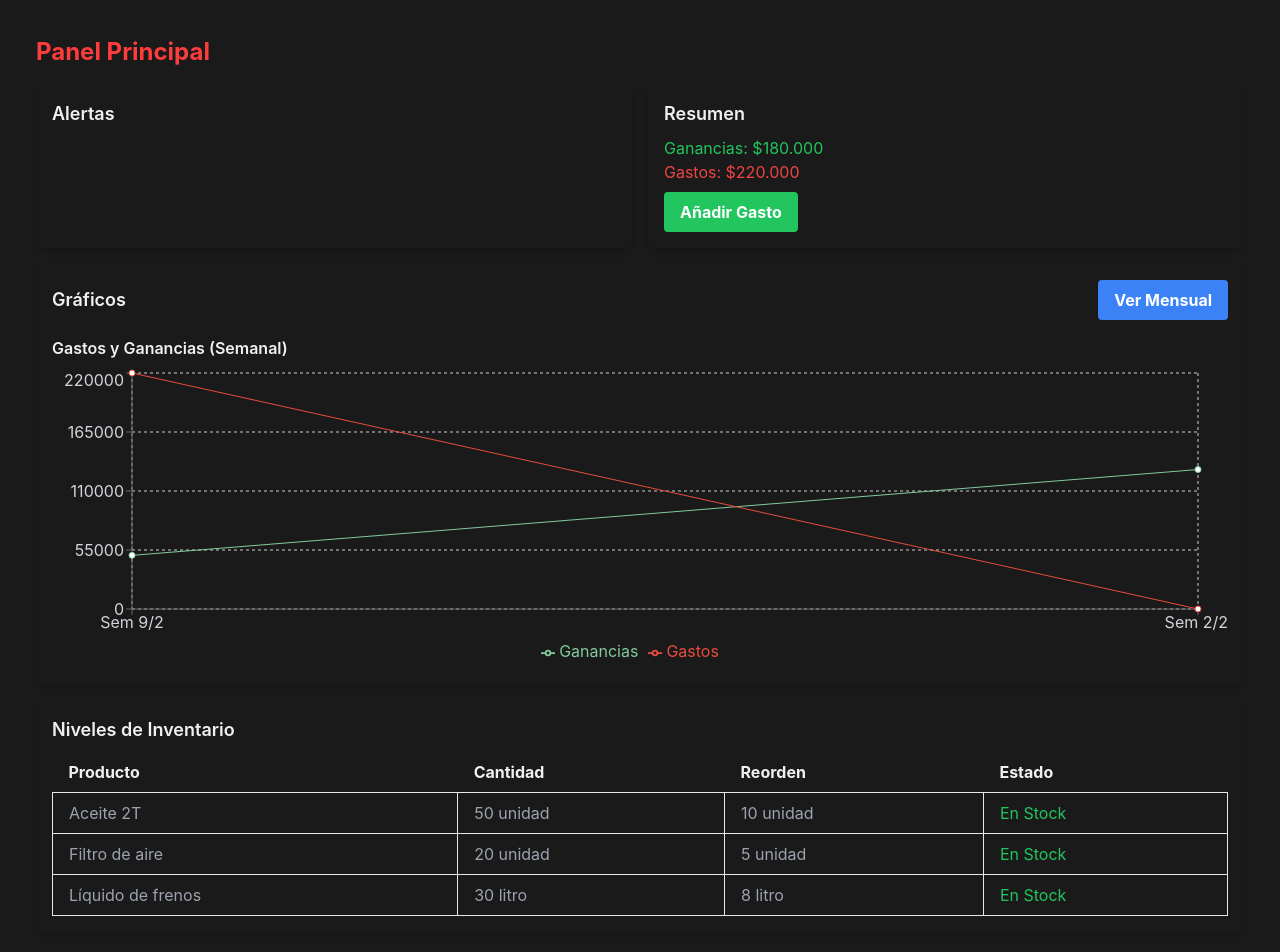
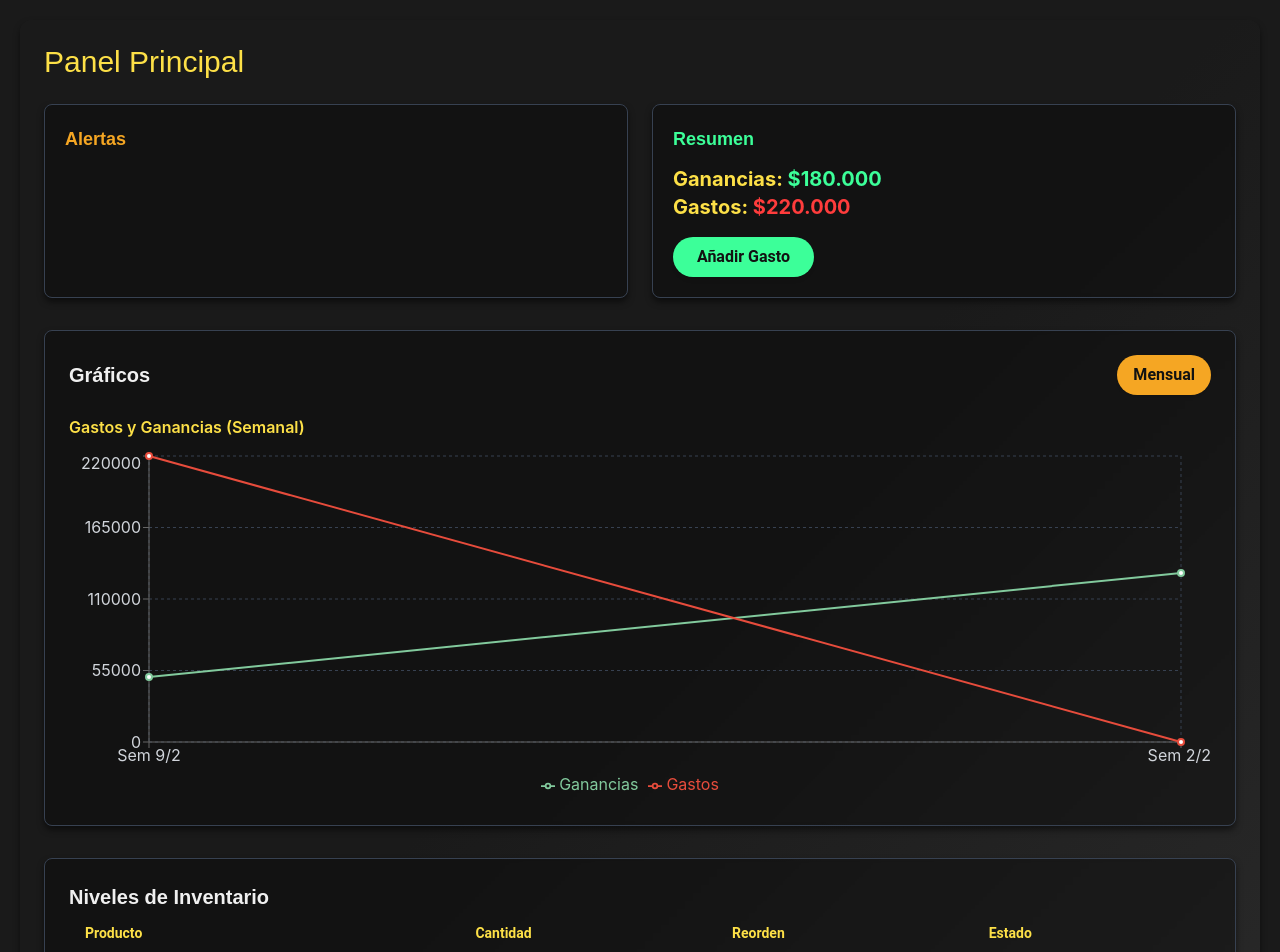
Before and after one commit to JohanRubioTi/crazy-house-app, a React (Vite) app: page / in a window 1280 px wide. Shown: the top 952 px of the page. Built offline with nearby package versions, Linux system fonts and the light colour scheme.

Commit message:
Initial commit from your app

```diff
--- a/src/components/MainPanel.jsx
+++ b/src/components/MainPanel.jsx
@@ -239,16 +239,16 @@ const MainPanel = ({ items, expenses: propExpenses, services: propServices, onUp
 
 
     return (
-        <div className="main-panel p-4">
-            <h1 className="text-2xl font-bold text-primary mb-4">Panel Principal</h1>
+        <div className="main-panel p-6 bg-street-gradient shadow-md-dark rounded-xl">
+            <h1 className="text-3xl font-graffiti text-street-yellow mb-6">Panel Principal</h1>
 
-            <div className="grid grid-cols-1 md:grid-cols-2 gap-4 mb-4">
+            <div className="grid grid-cols-1 md:grid-cols-2 gap-6 mb-8">
                 {/* Alerts */}
-                <div className="bg-dark-bg p-4 rounded-lg shadow-md">
-                    <h2 className="text-lg font-semibold text-light-text mb-2">Alertas</h2>
-                    <ul>
+                <div className="bg-transparent-black bg-opacity-70 backdrop-blur-sm p-5 rounded-lg shadow-md-dark border border-gray-700">
+                    <h2 className="text-lg font-semibold text-accent mb-3 font-graffiti">Alertas</h2>
+                    <ul className="list-none pl-0">
                         {alerts.map(alert => (
-                            <li key={alert.id} className={`text-yellow-400 ${alert.type === 'low-stock' ? 'text-red-500' : ''}`}>
+                            <li key={alert.id} className={`text-street-yellow mb-1 ${alert.type === 'low-stock' ? 'text-accent' : ''}`}>
                                 {alert.message}
                             </li>
                         ))}
@@ -256,37 +256,38 @@ const MainPanel = ({ items, expenses: propExpenses, services: propServices, onUp
                 </div>
 
                 {/* Earnings & Expenses Summary */}
-                <div className="bg-dark-bg p-4 rounded-lg shadow-md">
-                    <h2 className="text-lg font-semibold text-light-text mb-2">Resumen</h2>
-                    <p className="text-green-500">Ganancias: ${earnings.toLocaleString('es-CO')}</p>
-                    <p className="text-red-500">Gastos: ${totalExpenses.toLocaleString('es-CO')}</p>
-                    <button onClick={addExpense} className="mt-2 bg-green-500 hover:bg-green-700 text-white font-bold py-2 px-4 rounded">
+                <div className="bg-transparent-black bg-opacity-70 backdrop-blur-sm p-5 rounded-lg shadow-md-dark border border-gray-700">
+                    <h2 className="text-lg font-semibold text-secondary mb-3 font-graffiti">Resumen</h2>
+                    <p className="text-green-500 text-xl font-bold text-street-yellow">Ganancias: <span className="text-secondary">${earnings.toLocaleString('es-CO')}</span></p>
+                    <p className="text-red-500 text-xl font-bold text-street-yellow">Gastos: <span className="text-primary">${totalExpenses.toLocaleString('es-CO')}</span></p>
+                    <button onClick={addExpense} className="mt-4 bg-secondary hover:bg-secondary-dark text-street-black font-bold py-2 px-6 rounded-full transition-colors duration-300 shadow-md font-sans">
                         Añadir Gasto
                     </button>
                 </div>
             </div>
 
             {/* Charts */}
-            <div className="bg-dark-bg p-4 rounded-lg shadow-md mb-4">
-                <div className="flex justify-between items-center mb-4">
-                    <h2 className="text-lg font-semibold text-light-text">Gráficos</h2>
+            <div className="bg-transparent-black bg-opacity-70 backdrop-blur-sm p-6 rounded-lg shadow-md-dark border border-gray-700 mb-8">
+                <div className="flex justify-between items-center mb-5">
+                    <h2 className="text-xl font-semibold text-light-text font-graffiti">Gráficos</h2>
                     <button
                         onClick={() => setChartView(chartView === 'weekly' ? 'monthly' : 'weekly')}
-                        className="bg-blue-500 hover:bg-blue-700 text-white font-bold py-2 px-4 rounded"
+                        className="bg-accent hover:bg-accent-dark text-street-black font-bold py-2 px-4 rounded-full transition-colors duration-300 shadow-md font-sans"
                     >
-                        {chartView === 'weekly' ? 'Ver Mensual' : 'Ver Semanal'}
+                        {chartView === 'weekly' ? 'Mensual' : 'Semanal'}
                     </button>
                 </div>
 
-                <h3 className="text-md font-semibold text-light-text mb-2">Gastos y Ganancias ({chartView === 'weekly' ? 'Semanal' : 'Mensual'})</h3>
-                <ResponsiveContainer width="100%" height={300}>
+                <h3 className="text-md font-semibold text-secondary-text mb-3 text-street-yellow">Gastos y Ganancias ({chartView === 'weekly' ? 'Semanal' : 'Mensual'})</h3>
+                <ResponsiveContainer width="100%" height={350}>
                     <LineChart data={chartData} margin={{ top: 5, right: 30, left: 20, bottom: 5 }}>
-                        <CartesianGrid strokeDasharray="3 3" />
+                        <CartesianGrid strokeDasharray="3 3" stroke="#374151" />
                         <XAxis dataKey="name" tick={{ fill: '#d1d5db' }} />
                         <YAxis tick={{ fill: '#d1d5db' }} />
                         <Tooltip
-                          contentStyle={{ backgroundColor: '#4a5568', color: '#cbd5e0' }}
+                          contentStyle={{ backgroundColor: '#4a5568', color: '#cbd5e0', borderRadius: '8px' }}
                           itemStyle={{ color: '#cbd5e0' }}
+                          wrapperClassName="rounded-md shadow-lg"
                         />
                         <Legend wrapperStyle={{ color: '#d1d5db' }}
                                  formatter={(value) => {
@@ -294,35 +295,36 @@ const MainPanel = ({ items, expenses: propExpenses, services: propServices, onUp
                                      if (value === 'gastos') return 'Gastos';
                                      return value;
                                  }}/>
-                        <Line type="monotone" dataKey="ganancias" stroke="#82ca9d" name="Ganancias" activeDot={{ r: 8 }} />
-                        <Line type="monotone" dataKey="gastos" stroke="#e74c3c" name="Gastos" />
+                        <Line type="monotone" dataKey="ganancias" stroke="#82ca9d" name="Ganancias" activeDot={{ r: 8 }} strokeWidth={2} />
+                        <Line type="monotone" dataKey="gastos" stroke="#e74c3c" name="Gastos" strokeWidth={2} />
                     </LineChart>
                 </ResponsiveContainer>
             </div>
 
             {/* Dynamic Inventory Levels Display */}
-            <div className="bg-dark-bg p-4 rounded-lg shadow-md mb-4">
-                <h2 className="text-lg font-semibold text-light-text mb-2">Niveles de Inventario</h2>
-                <table className="w-full">
+            <div className="bg-transparent-black bg-opacity-70 backdrop-blur-sm p-6 rounded-lg shadow-md-dark border border-gray-700 mb-8">
+                <h2 className="text-xl font-semibold text-light-text font-graffiti">Niveles de Inventario</h2>
+                <div className="overflow-x-auto">
+                    <table className="min-w-full table-fixed">
                         <thead>
-                        <tr className="text-light-text">
-                            <th className="px-4 py-2 text-left">Producto</th>
-                            <th className="px-4 py-2 text-left">Cantidad</th>
-                            <th className="px-4 py-2 text-left">Reorden</th>
-                            <th className="px-4 py-2 text-left">Estado</th>
+                            <tr className="text-secondary-text text-street-yellow">
+                                <th className="px-4 py-3 text-left text-sm font-semibold font-sans">Producto</th>
+                                <th className="px-4 py-3 text-left text-sm font-semibold font-sans">Cantidad</th>
+                                <th className="px-4 py-3 text-left text-sm font-semibold font-sans">Reorden</th>
+                                <th className="px-4 py-3 text-left text-sm font-semibold font-sans">Estado</th>
                             </tr>
                         </thead>
                         <tbody>
                             {items && items.map(item => (
-                            <tr key={item.id} className="text-gray-400">
-                                <td className="border px-4 py-2">{item.name}</td>
-                                <td className="border px-4 py-2">{item.quantity} {item.unitType}</td>
-                                <td className="border px-4 py-2">{item.restockQuantity} {item.unitType}</td>
-                                <td className="border px-4 py-2">
+                                <tr key={item.id} className="text-secondary-text hover:bg-dark-bg transition-colors duration-200">
+                                    <td className="px-4 py-3 text-street-yellow font-sans">{item.name}</td>
+                                    <td className="px-4 py-3 text-street-yellow font-sans">{item.quantity} {item.unitType}</td>
+                                    <td className="px-4 py-3 text-street-yellow font-sans">{item.restockQuantity} {item.unitType}</td>
+                                    <td className="px-4 py-3 text-street-yellow font-sans">
                                         {item.quantity < item.restockQuantity ? (
-                                        <span className="text-red-500">Bajo Stock</span>
+                                            <span className="text-accent font-semibold font-sans">Bajo Stock</span>
                                         ) : (
-                                        <span className="text-green-500">En Stock</span>
+                                            <span className="text-secondary font-semibold font-sans">En Stock</span>
                                         )}
                                     </td>
                                 </tr>
@@ -330,46 +332,47 @@ const MainPanel = ({ items, expenses: propExpenses, services: propServices, onUp
                         </tbody>
                     </table>
                 </div>
+            </div>
 
 
             {/* Statistical Analysis */}
             <StatisticsPanel items={items} expenses={expenses} services={services} />
 
-            {/* Expenses Table */}
+            {/* Expenses Table - Consider moving to a separate component if MainPanel gets too long */}
             {/* ... (rest of the component remains unchanged) */}
 
             {/* Expense Modal */}
             {isExpenseModalOpen && (
-                <div className="fixed inset-0 bg-dark-overlay flex justify-center items-center">
-                    <div className="bg-dark-bg rounded-lg p-8 w-full max-w-md">
-                        <h2 className="text-xl font-bold text-light-text mb-4">{currentExpense ? 'Editar Gasto' : 'Añadir Gasto'}</h2>
-                        <form onSubmit={handleExpenseSubmit} className="space-y-4">
+                <div className="fixed inset-0 bg-dark-overlay flex justify-center items-center backdrop-blur-sm">
+                    <div className="bg-transparent-black bg-opacity-90 backdrop-blur-md rounded-lg p-8 w-full max-w-md shadow-lg border border-accent">
+                        <h2 className="text-2xl font-bold text-street-yellow mb-6 font-graffiti">{currentExpense ? 'Editar Gasto' : 'Añadir Gasto'}</h2>
+                        <form onSubmit={handleExpenseSubmit} className="space-y-5">
                             <div>
-                                <label htmlFor="description" className="block text-gray-300 text-sm font-bold mb-2">Descripción</label>
-                                <input type="text" id="description" name="description" value={expenseFormData.description} onChange={handleInputChange} className="shadow appearance-none border rounded w-full py-2 px-3 text-light-text bg-darker-bg leading-tight focus:outline-none focus:shadow-outline" />
+                                <label htmlFor="description" className="block text-secondary-text text-sm font-bold mb-2 text-street-yellow font-sans">Descripción</label>
+                                <input type="text" id="description" name="description" value={expenseFormData.description} onChange={handleInputChange} className="shadow appearance-none border rounded w-full py-2 px-3 text-light-text bg-dark-bg leading-tight focus:outline-none focus:shadow-outline border-gray-600 font-sans" />
                             </div>
                             <div>
-                                <label htmlFor="amount" className="block text-gray-300 text-sm font-bold mb-2">Monto</label>
-                                <input type="number" id="amount" name="amount" value={expenseFormData.amount} onChange={handleInputChange} className="shadow appearance-none border rounded w-full py-2 px-3 text-light-text bg-darker-bg leading-tight focus:outline-none focus:shadow-outline" />
+                                <label htmlFor="amount" className="block text-secondary-text text-sm font-bold mb-2 text-street-yellow font-sans">Monto</label>
+                                <input type="number" id="amount" name="amount" value={expenseFormData.amount} onChange={handleInputChange} className="shadow appearance-none border rounded w-full py-2 px-3 text-light-text bg-dark-bg leading-tight focus:outline-none focus:shadow-outline border-gray-600 font-sans" />
                             </div>
                             <div>
-                                <label htmlFor="date" className="block text-gray-300 text-sm font-bold mb-2">Fecha</label>
-                                <input type="date" id="date" name="date" value={expenseFormData.date} onChange={handleInputChange} className="shadow appearance-none border rounded w-full py-2 px-3 text-light-text bg-darker-bg leading-tight focus:outline-none focus:shadow-outline" />
+                                <label htmlFor="date" className="block text-secondary-text text-sm font-bold mb-2 text-street-yellow font-sans">Fecha</label>
+                                <input type="date" id="date" name="date" value={expenseFormData.date} onChange={handleInputChange} className="shadow appearance-none border rounded w-full py-2 px-3 text-light-text bg-dark-bg leading-tight focus:outline-none focus:shadow-outline border-gray-600 font-sans" />
                             </div>
                             <div>
-                                <label htmlFor="category" className="block text-gray-300 text-sm font-bold mb-2">Categoría</label>
-                                <select id="category" name="category" value={expenseFormData.category} onChange={handleInputChange} className="shadow appearance-none border rounded w-full py-2 px-3 text-light-text bg-darker-bg leading-tight focus:outline-none focus:shadow-outline">
+                                <label htmlFor="category" className="block text-secondary-text text-sm font-bold mb-2 text-street-yellow font-sans">Categoría</label>
+                                <select id="category" name="category" value={expenseFormData.category} onChange={handleInputChange} className="shadow appearance-none border rounded w-full py-2 px-3 text-light-text bg-dark-bg leading-tight focus:outline-none focus:shadow-outline border-gray-600 font-sans">
                                     <option value="">Seleccionar Categoría</option>
                                     {expenseCategories.map(category => (
                                         <option key={category} value={category}>{category}</option>
                                     ))}
                                 </select>
                             </div>
-                            <div className="flex justify-between">
-                                <button type="submit" className="bg-primary hover:bg-primary-dark text-dark-text font-bold py-2 px-4 rounded focus:outline-none focus:shadow-outline">
-                                    {currentExpense ? 'Guardar Gasto' : 'Añadir Gasto'}
+                            <div className="flex justify-between mt-6">
+                                <button type="submit" className="bg-secondary hover:bg-secondary-dark text-street-black font-bold py-2 px-6 rounded-full focus:outline-none focus:shadow-outline shadow-md transition-colors duration-300 font-sans">
+                                    {currentExpense ? 'Guardar' : 'Añadir'}
                                 </button>
-                                <button type="button" onClick={closeExpenseModal} className="bg-red-500 hover:bg-red-700 text-white font-bold py-2 px-4 rounded focus:outline-none focus:shadow-outline">
+                                <button type="button" onClick={closeExpenseModal} className="bg-primary hover:bg-primary-dark text-light-text font-bold py-2 px-6 rounded-full focus:outline-none focus:shadow-outline shadow-md transition-colors duration-300 font-sans">
                                     Cancelar
                                 </button>
                             </div>
--- a/tailwind.config.js
+++ b/tailwind.config.js
@@ -1,5 +1,5 @@
 /** @type {import('tailwindcss').Config} */
-export default {
+module.exports = {
   content: [
     "./index.html",
     "./src/**/*.{js,ts,jsx,tsx}",
@@ -7,16 +7,37 @@ export default {
   theme: {
     extend: {
       colors: {
-        'primary': '#ff3c3c', // Vibrant Red
-        'secondary': '#3cff99', // Bright Green
-        'accent': '#f5a623', // Graffiti Orange
-        'dark-bg': '#1a1a1a', // Dark Background
-        'light-text': '#f0f0f0', // Light Text
+        'primary': '#ff3c3c',
+        'secondary': '#3cff99',
+        'accent': '#f5a623',
+        'dark-bg': '#1a1a1a',
+        'darker-bg': '#282828',
+        'light-text': '#f0f0f0',
+        'secondary-text': '#d1d5db',
+        'muted-text': '#737373',
+        'light-accent': '#e0e7ff',
+        'dark-overlay': 'rgba(0, 0, 0, 0.6)',
+        'street-black': '#121212',
+        'street-yellow': '#fde047',
+        'transparent-black': 'rgba(0,0,0,0.3)',
       },
       fontFamily: {
-        'graffiti': ['YourGraffitiFont', 'sans-serif'], // Replace 'YourGraffitiFont'
+        'graffiti': ['Bangers', 'cursive', 'sans-serif'],
+        'stylish-sans': ['Oswald', 'sans-serif'],
+        'sans': ['Roboto', 'sans-serif'],
+      },
+      boxShadow: {
+        'md-dark': '0 4px 6px rgba(0, 0, 0, 0.5)',
+        'lg-dark': '0 8px 12px rgba(0, 0, 0, 0.6)',
+      },
+      backgroundImage: {
+        'street-gradient': 'linear-gradient(135deg, #1a1a1a 40%, #333333 100%)', // More subtle dark gradient
+      },
+      blur: {
+        'sm': '2px',
+        'md': '4px',
       },
     },
   },
   plugins: [],
-}
+};
```
Also changed, not shown: src/components/Clients.jsx (+35 -35 lines), src/components/Inventory.jsx (+40 -37 lines), src/components/ServiceHistory.jsx (+53 -47 lines). Lines whose indentation alone changed are shown as unchanged.
